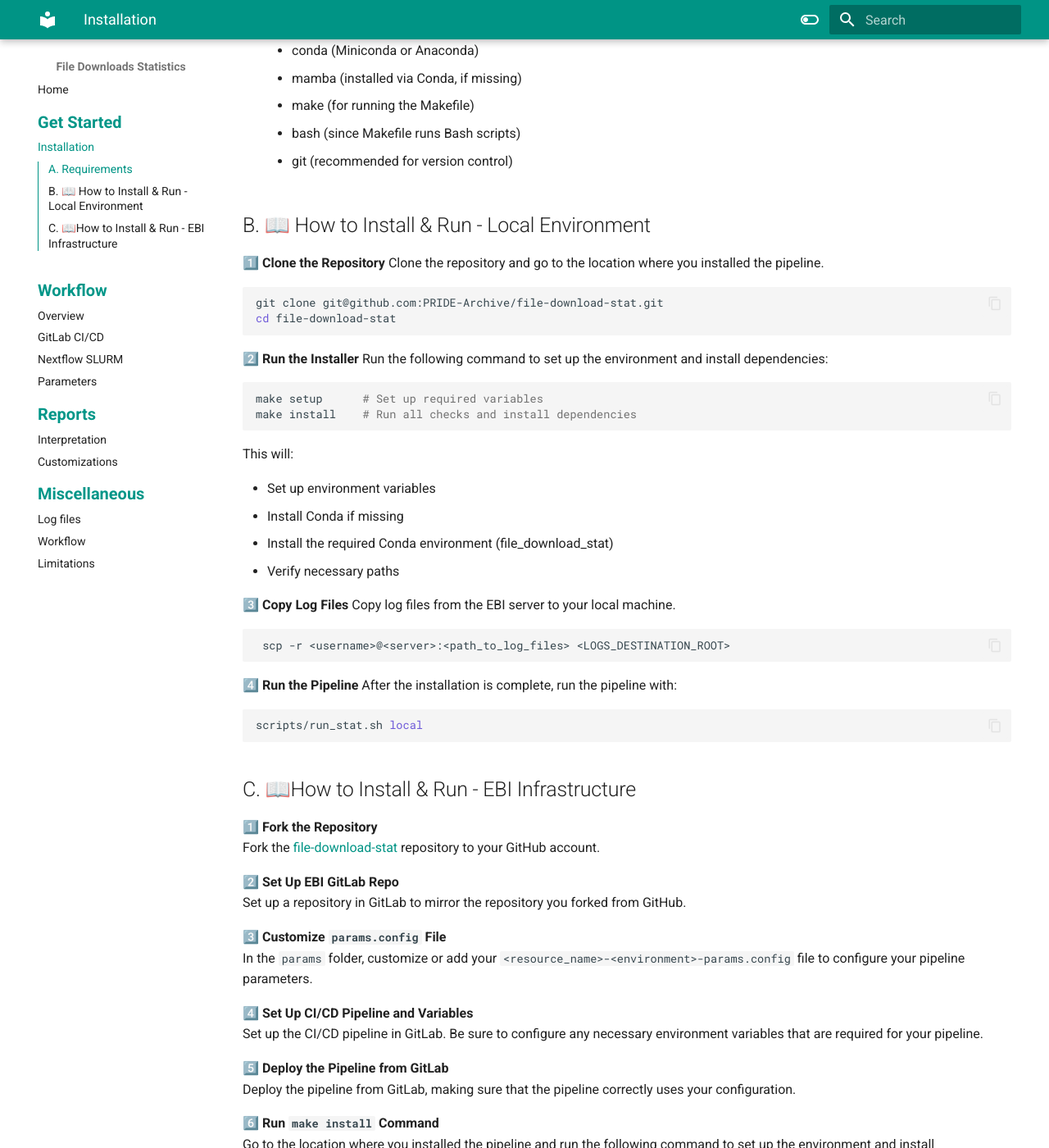
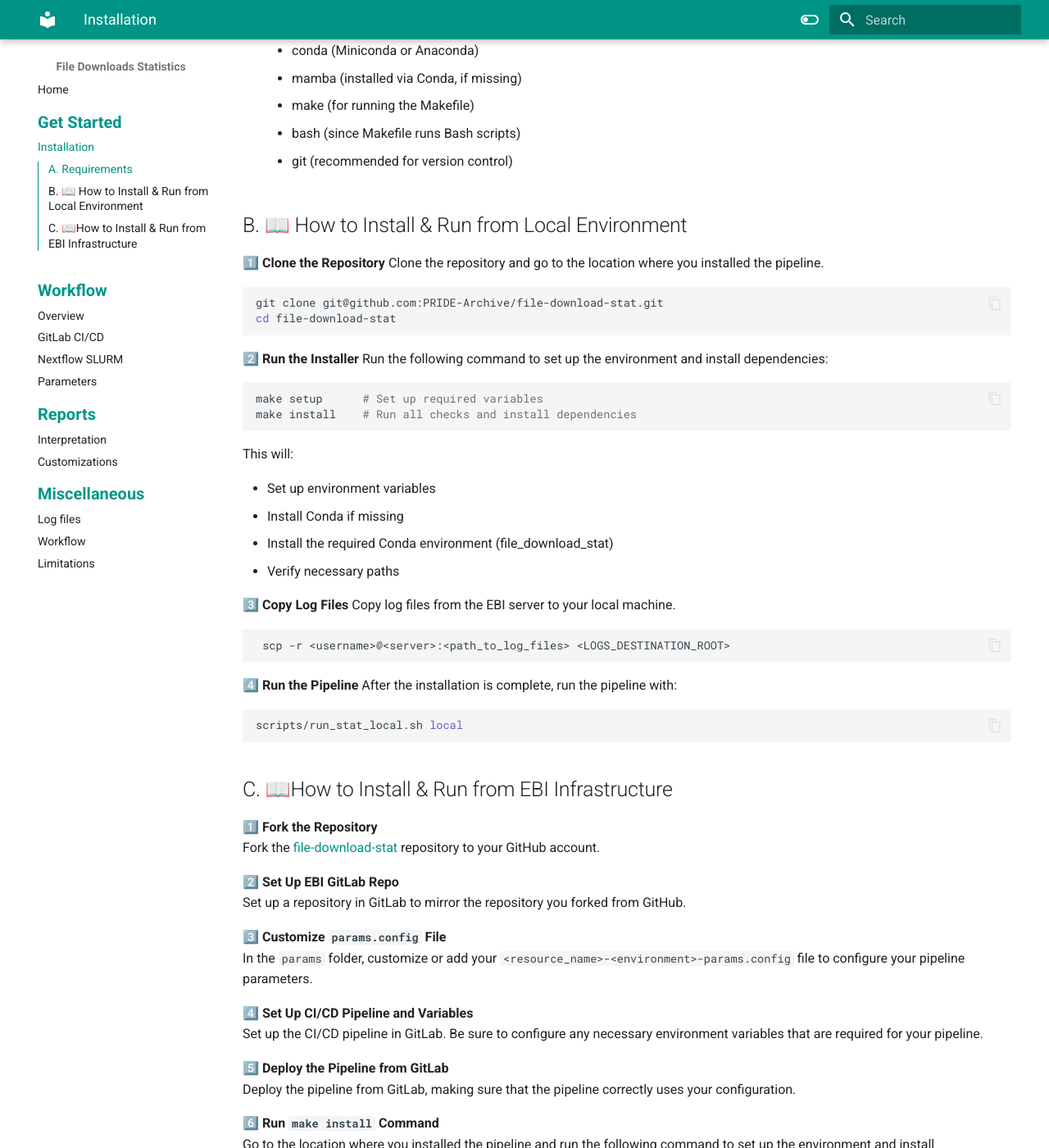
Before and after one commit to sureshhewabi/nf-downloadstats, an MkDocs documentation site: the page built from documentation/docs/get_started/installation.md, in a window 1280 px wide and 1400 px high, scrolled down 399 px. Shown: the whole window at 82% size. Built offline with MkDocs 1.6.1 and Material for MkDocs 9.7.7, drawn with Linux system fonts in a browser that asks for light colours.

Commit message:
local script modification

````diff
--- a/documentation/docs/get_started/installation.md
+++ b/documentation/docs/get_started/installation.md
@@ -14,7 +14,7 @@
       - bash (since Makefile runs Bash scripts)
       - git (recommended for version control)
 
-## B. 📖 How to Install & Run - Local Environment
+## B. 📖 How to Install & Run from Local Environment
 
 **1️⃣ Clone the Repository**
    Clone the repository and go to the location where you installed the pipeline.
@@ -44,10 +44,10 @@
 **4️⃣ Run the Pipeline**
    After the installation is complete, run the pipeline with:
    ```bash
-   scripts/run_stat.sh local
+   scripts/run_stat_local.sh local
    ```
 
-## C. 📖How to Install & Run - EBI Infrastructure
+## C. 📖How to Install & Run from EBI Infrastructure
 
 **1️⃣ Fork the Repository**
    Fork the [file-download-stat](https://github.com/PRIDE-Archive/file-download-stat) repository to your GitHub account.
````
Also changed, not shown: 2 other files.
